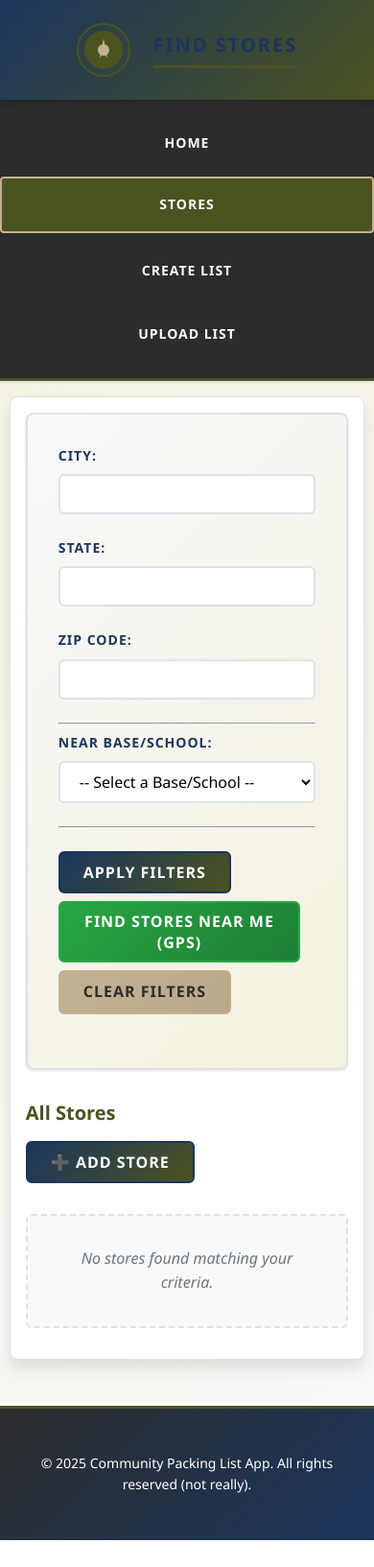
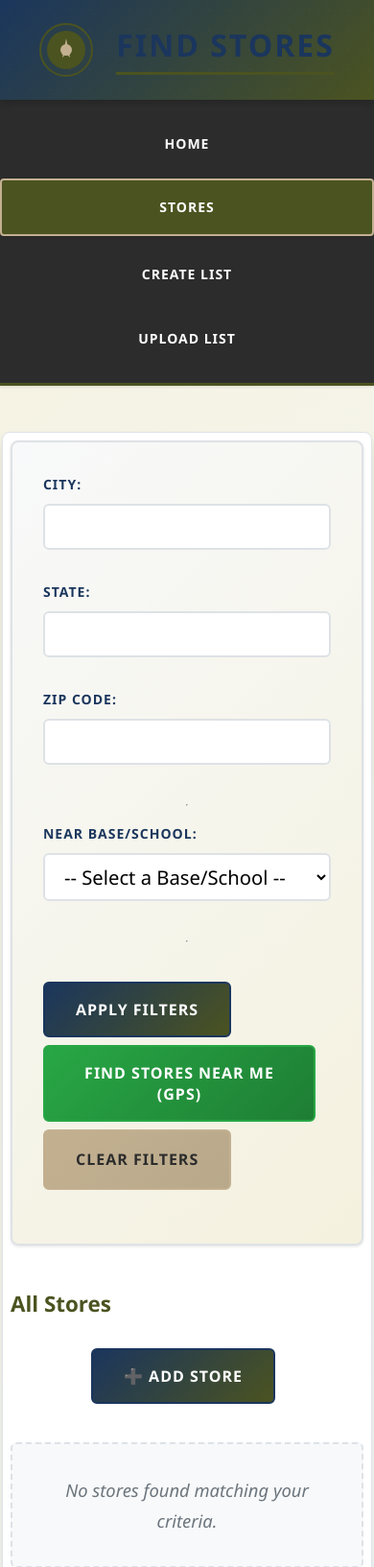
Before and after one commit to gitayam/community-packing-list, a Django app: page /stores/ in a window 390 px wide. Shown: the top 1633 px of the page at 96% size. Before the commit the page ends 1605 px from the top, so only its background shows below. Run offline with Django 5.2, Linux system fonts and the light colour scheme; data that the repository does not hold is empty.

Commit message:
style: Update CSS and HTML for improved layout and responsiveness
- Adjusted CSS styles for body, container, and typography to enhance readability and aesthetics.
- Introduced responsive design elements for tables and buttons to ensure better usability on various screen sizes.
- Added new classes for better structure in packing_list_detail.html and store_list.html, including a responsive table wrapper and centered action buttons.
- Enhanced item list styling for improved visual hierarchy and user experience.

```diff
--- a/packing_lists/static/packing_lists/css/style.css
+++ b/packing_lists/static/packing_lists/css/style.css
@@ -70,8 +70,8 @@ body {
   padding: 0;
   background: linear-gradient(135deg, var(--military-sand) 0%, var(--background-light) 100%);
   color: var(--text-primary);
-  line-height: 1.6;
-  font-size: var(--font-size-base);
+  line-height: 1.7;
+  font-size: 1.15rem;
   min-height: 100vh;
 }
 
@@ -183,14 +183,14 @@ nav.main-nav ul li a.active {
 
 /* Main Container */
 .container {
-  width: 90%;
-  max-width: 1200px;
-  margin: var(--spacing-xl) auto;
-  padding: var(--spacing-xl);
+  width: 96%;
+  max-width: 1000px;
+  margin: var(--spacing-xxl) auto;
+  padding: var(--spacing-xxl) var(--spacing-xl);
   background: var(--background-white);
   border-radius: var(--border-radius-lg);
   box-shadow: var(--shadow-lg);
-  border: 1px solid var(--border-color);
+  border: 1.5px solid var(--border-color);
 }
 
 /* Typography */
@@ -203,18 +203,21 @@ h1, h2, h3, h4, h5, h6 {
 }
 
 h1 {
-  font-size: var(--font-size-xxl);
+  font-size: 2.5rem;
+  margin-bottom: var(--spacing-lg);
   border-bottom: 3px solid var(--military-olive);
   padding-bottom: var(--spacing-sm);
 }
 
 h2 {
-  font-size: var(--font-size-xl);
+  font-size: 2rem;
+  margin-bottom: var(--spacing-md);
   color: var(--military-olive);
 }
 
 h3 {
-  font-size: var(--font-size-lg);
+  font-size: 1.4rem;
+  margin-bottom: var(--spacing-sm);
   color: var(--military-navy);
 }
 
@@ -223,8 +226,8 @@ button, .button, a.button {
   display: inline-flex;
   align-items: center;
   justify-content: center;
-  padding: var(--spacing-sm) var(--spacing-lg);
-  font-size: var(--font-size-base);
+  padding: var(--spacing-md) var(--spacing-xl);
+  font-size: 1.1rem;
   font-weight: 600;
   color: var(--text-light);
   background: linear-gradient(135deg, var(--military-navy) 0%, var(--military-olive) 100%);
@@ -239,7 +242,7 @@ button, .button, a.button {
   text-transform: uppercase;
   letter-spacing: 1px;
   font-family: var(--font-family-primary);
-  min-height: 44px;
+  min-height: 48px;
   position: relative;
   overflow: hidden;
 }
@@ -326,7 +329,7 @@ select {
   border: 2px solid var(--border-color);
   border-radius: var(--border-radius-md);
   box-sizing: border-box;
-  font-size: var(--font-size-base);
+  font-size: 1.1rem;
   font-family: var(--font-family-primary);
   transition: all 0.3s ease;
   background: var(--background-white);
@@ -789,9 +792,9 @@ footer.main-footer {
 /* Responsive Design */
 @media (max-width: 768px) {
   .container {
-    width: 95%;
+    width: 99%;
+    max-width: 100vw;
     padding: var(--spacing-md);
-    margin: var(--spacing-md) auto;
   }
 
   nav.main-nav ul {
@@ -823,8 +826,11 @@ footer.main-footer {
   }
 
   header.main-header h1 {
-    font-size: var(--font-size-xl);
+    font-size: 2rem;
   }
+  h2 { font-size: 1.4rem; }
+  h3 { font-size: 1.1rem; }
+  button, .button, a.button { font-size: 1rem; min-height: 40px; }
 }
 
 /* --- Home Page Specific Styles --- */
@@ -1117,17 +1123,17 @@ a:focus {
 .item-list li, .store-list li, .packing-lists-ul li {
   background: var(--background-white);
   border: 2px solid var(--border-color);
-  padding: var(--spacing-lg);
-  margin-bottom: var(--spacing-md);
-  border-radius: var(--border-radius-md);
-  box-shadow: var(--shadow-sm);
+  padding: var(--spacing-xl) var(--spacing-lg);
+  margin-bottom: var(--spacing-xl);
+  border-radius: var(--border-radius-lg);
+  box-shadow: var(--shadow-md);
   transition: all 0.3s ease;
 }
 
 .item-list li:hover, .store-list li:hover, .packing-lists-ul li:hover {
-  box-shadow: var(--shadow-md);
-  transform: translateY(-2px);
+  box-shadow: var(--shadow-lg);
   border-color: var(--military-olive);
+  transform: translateY(-3px) scale(1.01);
 }
 
 .item-list h3, .store-list h3, .packing-lists-ul h3 {
@@ -1177,3 +1183,113 @@ a:focus {
     -webkit-print-color-adjust: exact;
   }
 }
+
+.centered-action {
+  display: flex;
+  justify-content: center;
+  margin: var(--spacing-xl) 0;
+}
+
+.store-name {
+  font-size: 2rem;
+  margin-bottom: 0.25em;
+  color: var(--military-navy);
+  font-weight: 700;
+}
+
+#packing-list-items-form tbody tr:nth-child(odd):not(.section-header) {
+  background: #f7f9fc;
+}
+#packing-list-items-form tbody tr:nth-child(even):not(.section-header) {
+  background: #eef2f7;
+}
+#packing-list-items-form tbody tr.section-header {
+  background: linear-gradient(135deg, var(--military-khaki) 0%, #B8A98A 100%) !important;
+}
+#packing-list-items-form td, #packing-list-items-form th {
+  font-size: 1.08em;
+  padding-top: 1.1em;
+  padding-bottom: 1.1em;
+}
+
+/* Responsive Table Wrapper */
+.responsive-table {
+  width: 100%;
+  overflow-x: auto;
+  -webkit-overflow-scrolling: touch;
+}
+
+@media (max-width: 768px) {
+  .container {
+    width: 99%;
+    max-width: 100vw;
+    padding: var(--spacing-md);
+  }
+  .responsive-table {
+    margin-bottom: var(--spacing-lg);
+    border-radius: var(--border-radius-md);
+    box-shadow: var(--shadow-sm);
+    background: var(--background-white);
+  }
+  table {
+    min-width: 900px;
+    font-size: var(--font-size-sm);
+  }
+  th, td {
+    padding: var(--spacing-sm);
+  }
+  .actions-bar {
+    flex-direction: column;
+    gap: var(--spacing-sm);
+  }
+  .actions-bar a.button,
+  .actions-bar button {
+    margin-right: 0;
+    margin-bottom: var(--spacing-sm);
+    min-width: 100%;
+    font-size: 1.1em;
+  }
+  .filter-form form {
+    display: flex;
+    flex-direction: column;
+    gap: var(--spacing-sm);
+  }
+  .filter-form form div {
+    width: 100%;
+  }
+  .filter-form input,
+  .filter-form select {
+    width: 100%;
+    font-size: 1.1em;
+    min-height: 44px;
+  }
+  .item-filter-input {
+    width: 100%;
+    min-width: 0;
+  }
+  header.main-header h1 {
+    font-size: 2rem;
+  }
+  h2 { font-size: 1.4rem; }
+  h3 { font-size: 1.1rem; }
+  button, .button, a.button { font-size: 1rem; min-height: 44px; }
+}
+
+@media (max-width: 480px) {
+  .container {
+    padding: var(--spacing-sm);
+  }
+  .responsive-table {
+    border-radius: var(--border-radius-sm);
+    box-shadow: none;
+  }
+  table {
+    min-width: 700px;
+    font-size: 0.95em;
+  }
+  .actions-bar a.button,
+  .actions-bar button {
+    font-size: 1em;
+    min-height: 40px;
+  }
+}
--- a/packing_lists/templates/packing_lists/packing_list_detail.html
+++ b/packing_lists/templates/packing_lists/packing_list_detail.html
@@ -30,6 +30,7 @@
     {% if items_with_prices %}
         <form method="post" id="packing-list-items-form">
             {% csrf_token %}
+            <div class="responsive-table">
             <table>
                 <thead>
                     <tr>
@@ -173,6 +174,7 @@
                     {% endfor %}
                 </tbody>
             </table>
+            </div>
         </form>
     {% else %}
         <p class="no-items">This packing list currently has no items.</p>
--- a/packing_lists/templates/packing_lists/store_list.html
+++ b/packing_lists/templates/packing_lists/store_list.html
@@ -5,7 +5,7 @@
 {% block page_header %}{{ title }}{% endblock %}
 
 {% block content %}
-    <div class="filter-form">
+    <div class="filter-form" style="margin-bottom: 2.5em;">
         <form method="get" action="{% url 'store_list' %}">
             <div>
                 <label for="city">City:</label>
@@ -43,7 +43,9 @@
     </div>
 
     <h2>{{ filter_description }}</h2>
-    <button id="add-store-btn" class="button" style="margin-bottom:1em;">➕ Add Store</button>
+    <div class="centered-action">
+      <button id="add-store-btn" class="button">➕ Add Store</button>
+    </div>
     <div id="store-modal" class="modal" style="display:none; position:fixed; top:0; left:0; width:100vw; height:100vh; background:rgba(0,0,0,0.4); z-index:1000; align-items:center; justify-content:center;">
       <div id="store-modal-content" style="background:#fff; padding:2em; border-radius:8px; max-width:500px; margin:40px auto; position:relative;">
         <button id="close-store-modal" style="position:absolute; top:10px; right:10px; font-size:1.2em;">&times;</button>
@@ -55,10 +57,10 @@
     {% if stores %}
         <ul class="store-list">
             {% for item_data in stores %}
-                <li class="store-item" style="box-shadow:0 2px 8px rgba(27,54,93,0.08);border:2px solid #C3B09122;padding:1.5em 1.5em 1em 1.5em;border-radius:12px;margin-bottom:1.5em;background:#fff;">
+                <li class="store-item">
                     <div style="display:flex;align-items:center;gap:1rem;">
                         <div style="flex:1;">
-                            <h3 style="margin-bottom:0.25em;">🏬 {{ item_data.store.name }}</h3>
+                            <h2 class="store-name">🏬 {{ item_data.store.name }}</h2>
                             <p class="item-notes mb-1">{{ item_data.store.formatted_address }}</p>
                             {% if item_data.store.url %}
                                 <p><a href="{{ item_data.store.url }}" target="_blank">🌐 Website</a></p>
```
